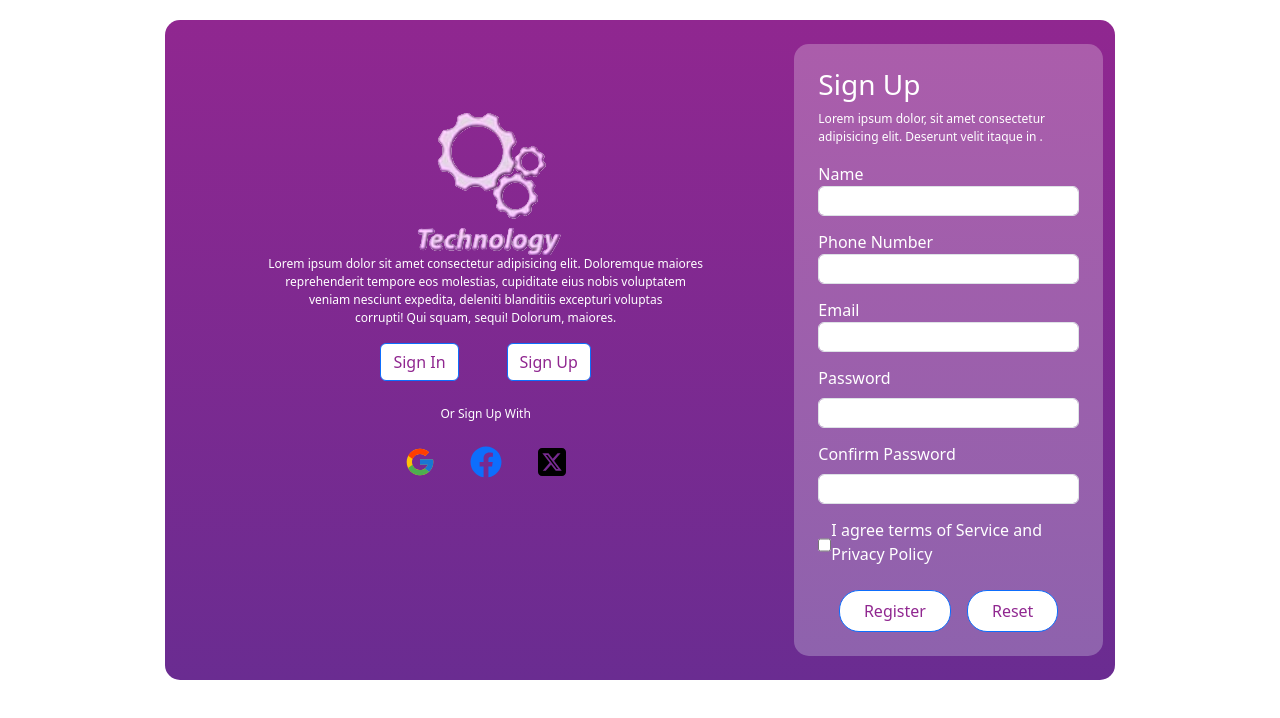
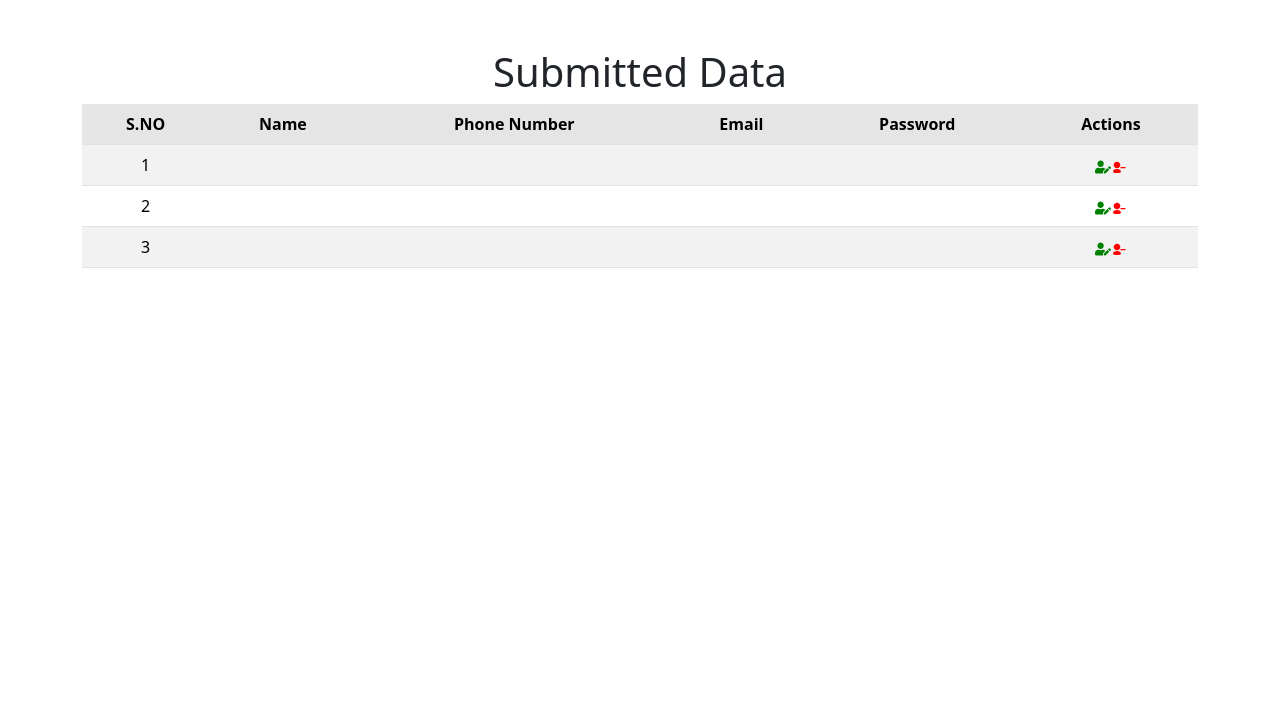
Before and after one commit to NagaSriVenkatR/ReactCRUD-Hooks, a React (Create React App) app: page /table in a window 1280 px wide. Shown: the top 718 px of the page. Built offline with nearby package versions, Linux system fonts and the light colour scheme.

Commit message:
creating a table using CRUD operations

```diff
--- a/package.json
+++ b/package.json
@@ -11,6 +11,7 @@
     "react-bootstrap": "^2.10.5",
     "react-dom": "^18.3.1",
     "react-icons": "^5.3.0",
+    "react-router-dom": "^6.26.2",
     "react-scripts": "5.0.1",
     "web-vitals": "^2.1.4"
   },
--- a/src/App.jsx
+++ b/src/App.jsx
@@ -1,22 +1,21 @@
-
+import {BrowserRouter as Router, Routes, Route,Navigate } from 'react-router-dom';
 import './App.css';
 import Form from './Components/Form';
-// import { UserProvider } from './Components/Usercontext';
-// import UserForm from './Components/Userform';
-// import UserList from './Components/Userlist';
+import { FormProvider } from './Components/FormProvider';
+import FormTable from './Components/FormaTable';
+
 
 function App() {
   return (
-    // <UserProvider>
-    //   <div>
-    //     <h1>CRUD Operations with Use Context , Use Ref ,Use Reducer</h1>
-    //     <UserForm />
-    //     <UserList />
-    //   </div>
-    // </UserProvider>
-    <div>
-      <Form />
-    </div>
+    <Router>
+      <FormProvider>
+        <Routes>
+          <Route path="/" element={<Navigate to="/form" />} />
+          <Route path="/form" element={<Form />} />
+          <Route path="/table" element={<FormTable />} />
+        </Routes>
+      </FormProvider>
+    </Router>
   );
 }
 
--- a/src/Components/Form.jsx
+++ b/src/Components/Form.jsx
@@ -1,18 +1,14 @@
-import React, { useState } from 'react'
+import React, { useContext, useRef, useState } from 'react'
 import 'bootstrap/dist/css/bootstrap.min.css'
 import './Form.css';
 import Tech from './image.png';
 import { FcGoogle } from 'react-icons/fc';
 import { FaFacebook} from 'react-icons/fa';
 import { FaSquareXTwitter } from 'react-icons/fa6';
+import FormContext from './FormProvider';
+import { useNavigate } from 'react-router-dom';
 function Form() {
-  const [formData, setFormData] = useState({
-    fullName: "",
-    phoneNumber: "",
-    email: "",
-    password: "",
-    confirmPassword: "",
-  });
+  const { formData, dispatch } = useContext(FormContext);
   const [errors, setErrors] = useState({
     fullName: "",
     phoneNumber: "",
@@ -32,9 +28,14 @@ function Form() {
     }
     setErrors(validateErrors);
   };
+   const fullNameRef = useRef(null);
+   const phoneNumberRef = useRef(null);
+   const emailRef = useRef(null);
+   const passwordRef = useRef(null);
+   const confirmPasswordRef = useRef(null);
   const handleChange = (event) => {
     const { name, value } = event.target;
-    setFormData({ ...formData, [name]: value });
+    dispatch({ type: "UPDATE_FIELD", field: name, value });
   };
   let phoneNumberPattern = /^([0-9]{10})$/
   let emailPattern =
@@ -111,21 +112,16 @@ function Form() {
     setErrors(newErrors);
     return valid;
   };
+  const navigate = useNavigate();
   const handleSubmit = (event) => {
     event.preventDefault();
     if (validateForm()) {
-      console.log("Form submitted successfully")
+      console.log("Form submitted successfully" , formData);
+      navigate("/table");
     }
   }
     const handleReset = () => {
-      setFormData({
-        fullName: "",
-        phoneNumber: "",
-        email: "",
-        userName: "",
-        password: "",
-        confirmPassword: "",
-      });
+      dispatch({ type: "RESET" });
       setErrors({
         fullName: "",
         phoneNumber: "",
@@ -191,6 +187,7 @@ function Form() {
                     onBlur={handleBlur}
                     onChange={handleChange}
                     value={formData.fullName}
+                    ref={fullNameRef}
                   />
                   <span>{errors.fullName}</span>
                 </div>
@@ -205,6 +202,7 @@ function Form() {
                     onBlur={handleBlur}
                     onChange={handleChange}
                     value={formData.phoneNumber}
+                    ref={phoneNumberRef}
                   />
                   <span>{errors.phoneNumber}</span>
                 </div>
@@ -219,6 +217,7 @@ function Form() {
                     onBlur={handleBlur}
                     onChange={handleChange}
                     value={formData.email}
+                    ref={emailRef}
                   />
                   <span>{errors.email}</span>
                 </div>
@@ -233,6 +232,7 @@ function Form() {
                     onBlur={handleBlur}
                     onChange={handleChange}
                     value={formData.password}
+                    ref={passwordRef}
                   />
                   <span>{errors.password}</span>
                 </div>
@@ -247,6 +247,7 @@ function Form() {
                     onBlur={handleBlur}
                     onChange={handleChange}
                     value={formData.confirmPassword}
+                    ref={confirmPasswordRef}
                   />
                   <span>{errors.confirmPassword}</span>
                 </div>
@@ -256,9 +257,9 @@ function Form() {
                     I agree terms of Service and Privacy Policy
                   </label>
                 </div>
-                <div className="mt-3 text-center">
+                <div className="mt-3 text-center d-flex justify-content-evenly">
                   <button
-                    className="btn btn-primary register px-4 py-2 me-3"
+                    className="btn btn-primary register px-4 py-2"
                     type="submit"
                   >
                     Register
--- /dev/null
+++ b/src/Components/FormProvider.jsx
@@ -0,0 +1,48 @@
+// FormProvider.js
+import React, { createContext, useReducer } from "react";
+
+// Create a context for form data
+const FormContext = createContext();
+
+// Reducer function to handle form state
+const formReducer = (state, action) => {
+  switch (action.type) {
+    case "UPDATE_FIELD":
+      return {
+        ...state,
+        [action.field]: action.value,
+      };
+    case "RESET":
+      return {
+        fullName: "",
+        phoneNumber: "",
+        email: "",
+        password: "",
+        confirmPassword: "",
+      };
+    default:
+      return state;
+  }
+};
+
+// Initial state for the form
+const initialState = {
+  fullName: "",
+  phoneNumber: "",
+  email: "",
+  password: "",
+  confirmPassword: "",
+};
+
+// FormProvider component
+export function FormProvider({ children }) {
+  const [formData, dispatch] = useReducer(formReducer, initialState);
+
+  return (
+    <FormContext.Provider value={{ formData, dispatch }}>
+      {children}
+    </FormContext.Provider>
+  );
+}
+
+export default FormContext;
--- /dev/null
+++ b/src/Components/FormaTable.jsx
@@ -0,0 +1,77 @@
+// TablePage.js
+import React, { useContext, useEffect, useState } from "react";
+import FormContext from "./FormProvider";
+import { useNavigate } from "react-router-dom";
+import { FaUserEdit } from "react-icons/fa";
+import { TiUserDelete } from "react-icons/ti";
+
+function FormTable() {
+  const { formData } = useContext(FormContext); // Retrieve the form data
+  const [data, setData] = useState([formData]); // Store data in local state for CRUD operations
+  const navigate = useNavigate();
+  const handleUpdate = (email) => {
+    const rowData = data[email];
+    navigate("/form", { state: { formData: rowData } });
+  };
+  useEffect(() => {
+    if (Object.keys(formData).length > 0) {
+      setData((prevData) => [...prevData, formData]);
+    }
+  }, [formData]);
+  const handleDelete = (index) => {
+    const newData = data.filter((_, i) => i !== index);
+    setData(newData);
+  };
+
+  return (
+    <div className="container">
+      <div className="row">
+        <div className="col mt-5">
+          <h1 className="text-center">Submitted Data</h1>
+          <table className="table table-hover table-striped text-center">
+            <thead className="table-active">
+              <tr>
+                <th>S.NO</th>
+                <th>Name</th>
+                <th>Phone Number</th>
+                <th>Email</th>
+                <th>Password</th>
+                <th>Actions</th>
+              </tr>
+            </thead>
+            <tbody className="">
+              {data.length > 0 ? (
+                data.map((row, index) => (
+                  <tr key={index}>
+                    <td>{index + 1}</td>
+                    <td>{row.fullName}</td>
+                    <td>{row.phoneNumber}</td>
+                    <td>{row.email}</td>
+                    <td>{row.password}</td>
+                    <td>
+                      <FaUserEdit
+                        onClick={() => handleUpdate(data.email)}
+                        style={{ color: "green", cursor: "pointer" }}
+                      />
+                      <TiUserDelete
+                        onClick={() => handleDelete(index)}
+                        style={{ color: "red", cursor: "pointer" }}
+                      />
+                    </td>
+                  </tr>
+                ))
+              ) : (
+                <tr className="">
+                  {" "}
+                  <td colSpan={6}>No Data Submitted Not yet</td>
+                </tr>
+              )}
+            </tbody>
+          </table>
+        </div>
+      </div>
+    </div>
+  );
+}
+
+export default FormTable;
```
Also changed, not shown: src/Components/FormField.jsx (added, +25 -0 lines), src/Components/Form.css (line endings or trailing spaces), 1 other file (tests, documents, lock files or other folders).
